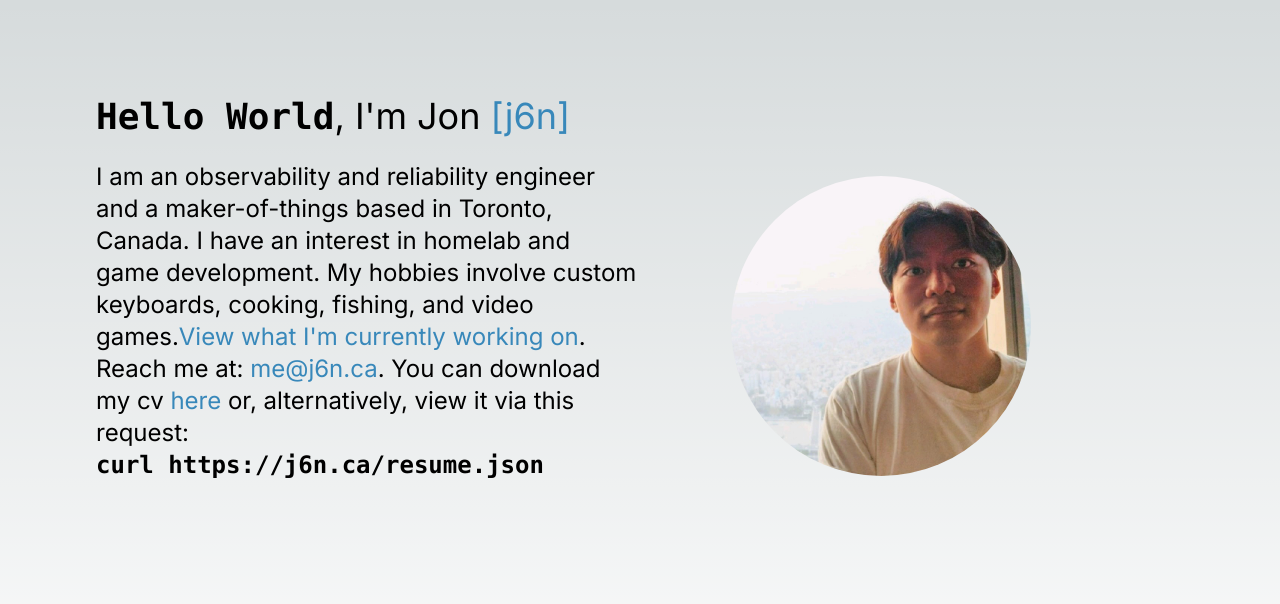
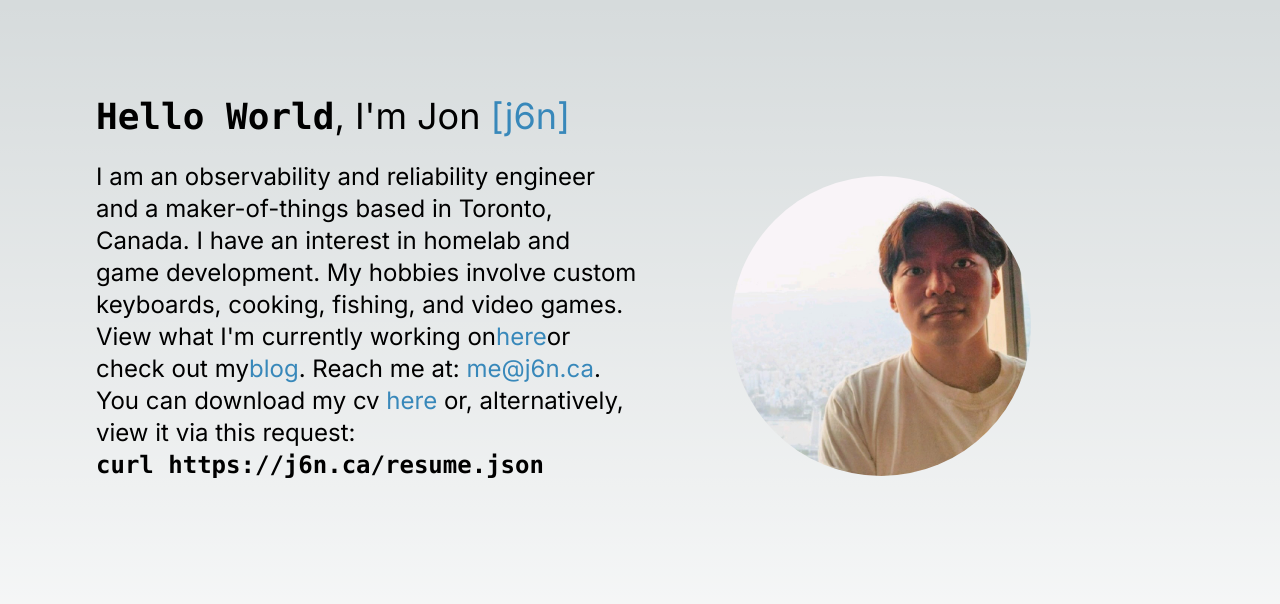
Before and after one commit to j6nca/j6nca, a Next.js app: page / in a window 1280 px wide. Shown: the top 604 px of the page. Built offline with nearby package versions, Linux system fonts and the light colour scheme.

Commit message:
update links

```diff
--- a/src/app/components/Hero.jsx
+++ b/src/app/components/Hero.jsx
@@ -11,9 +11,13 @@ const Hero = () => {
           </h1>
           <br />
           <p className='text-sm md:text-2xl'>
-            I am an observability and reliability engineer and a maker-of-things based in Toronto, Canada. I have an interest in homelab and game development.
+            I am an observability and reliability engineer and a maker-of-things based in Toronto, Canada.
+            I have an interest in homelab and game development.
             My hobbies involve custom keyboards, cooking, fishing, and video games.
-            <a className='highlight' href='https://github.com/users/j6nca/projects/2/views/1'>View what I&apos;m currently working on</a>.
+            View what I&apos;m currently working on
+            <a className='highlight' href='https://github.com/users/j6nca/projects/2/views/1'>here</a>
+            or check out my
+            <a className='highlight' href='https://docs.j6n.ca'>blog</a>.
             Reach me at:&nbsp;
             <a className='highlight' href='mailto:me@j6n.ca'>me@j6n.ca</a>.
             You can download my cv <a className='highlight' href='./resume' target='_blank'>here</a> or, alternatively, view it via this request: <br />
```
